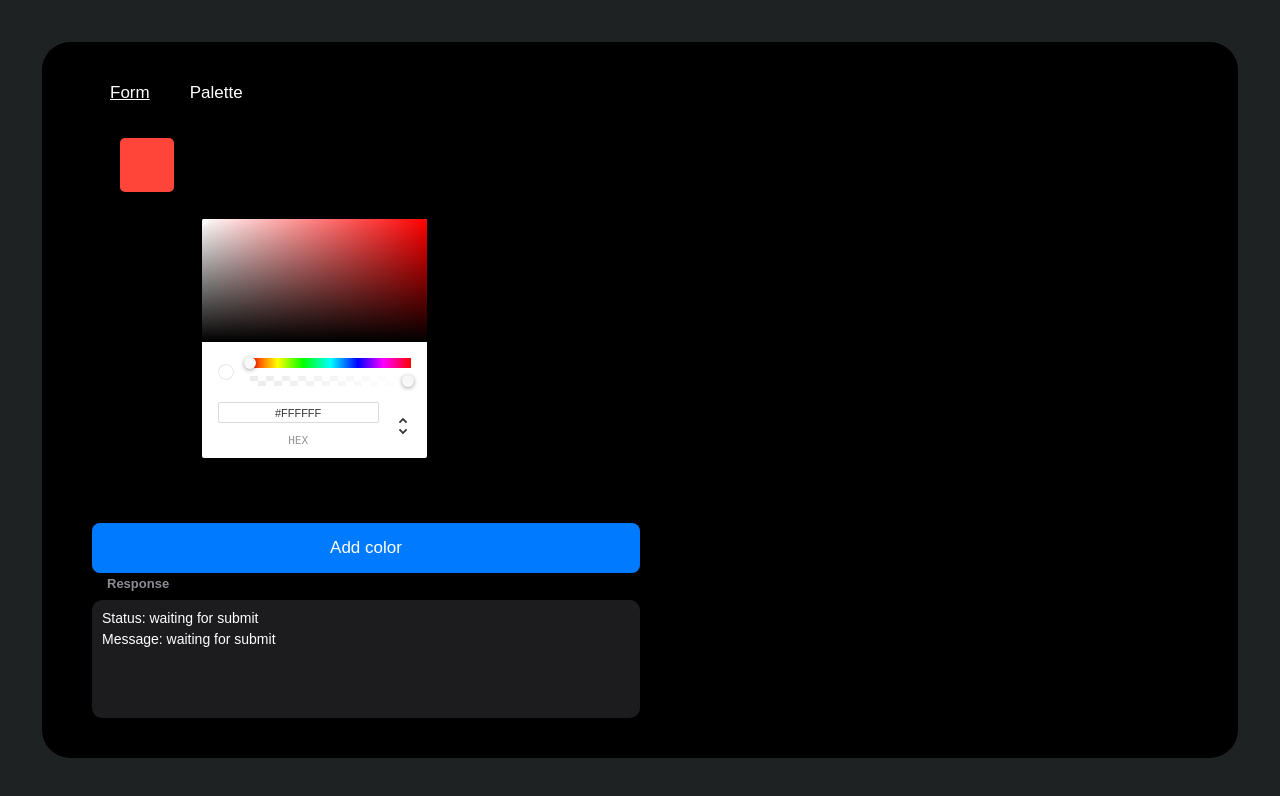
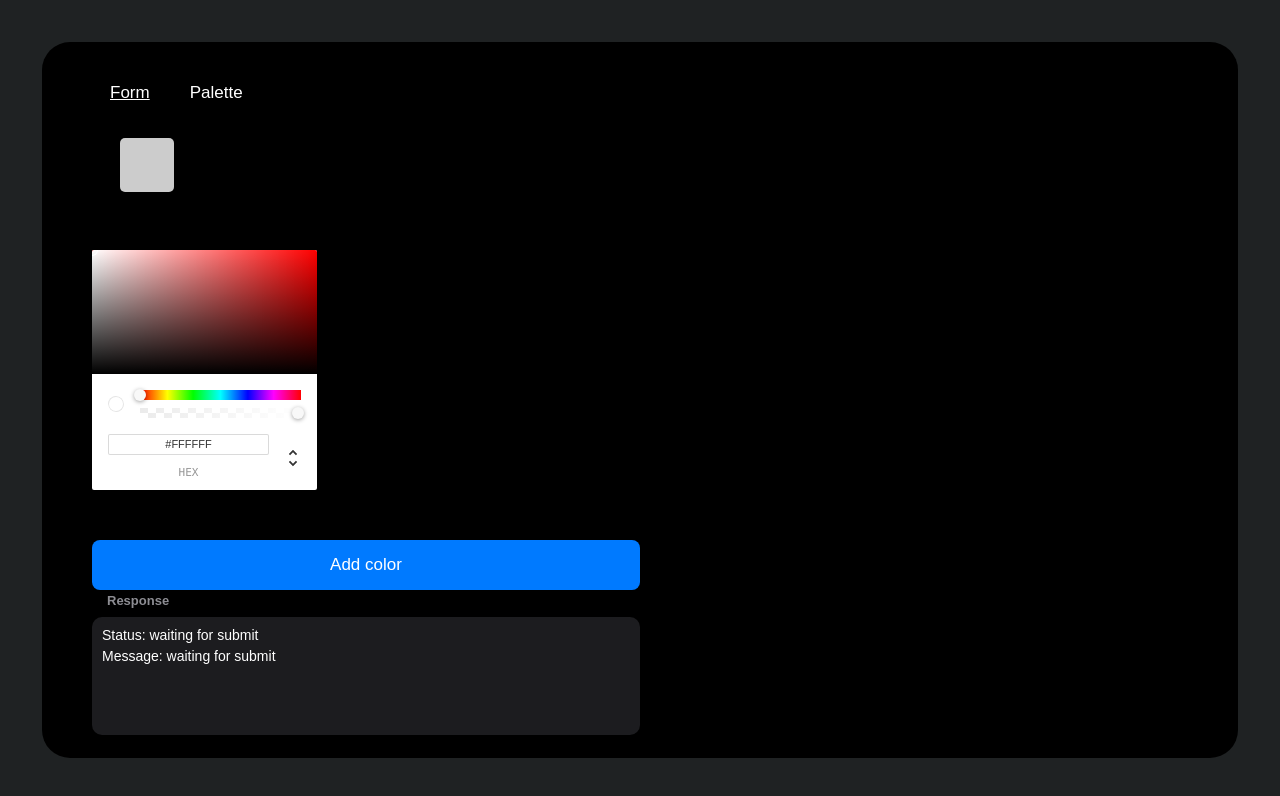
Before and after one commit to Fpsska/DepositFM-Task, a React (Create React App) app: page /DepositFM-Task/Palette in a window 1280 px wide. Both pictures are taken after a click on the button "Add color". Shown: the top 796 px of the page. Built offline with nearby package versions, Linux system fonts and the light colour scheme.

Commit message:
refactor: change logic of addCurrentPaletteTemplate AC, deletePaletteTemplate func & change HTML-structure of PalettePage component & add condition for disabled palette-page__button

```diff
--- a/src/app/actions/paletteActions.js
+++ b/src/app/actions/paletteActions.js
@@ -16,10 +16,10 @@ export const setPaletteVisibleStatus = (status) => {
     }
 }
 
-export const addCurrentPaletteTemplate = (id) => {
+export const addCurrentPaletteTemplate = (data) => {
     return {
         type: ACTION_ADD_CURRENT_PALETTE_TEMPLATE,
-        payload: { id }
+        payload: { data }
     }
 }
 
--- a/src/app/reducers/paletteReducer.js
+++ b/src/app/reducers/paletteReducer.js
@@ -11,43 +11,35 @@ const initialState = {
     paletteData: [
         {
             id: 1,
-            color: "#ff453a",
-            isSelected: false,
+            color: "#ff453a"
         },
         {
             id: 2,
             color: "#ff9f0a",
-            isSelected: false,
         },
         {
             id: 3,
-            color: "#ffd60a",
-            isSelected: false,
+            color: "#ffd60a"
         },
         {
             id: 4,
-            color: "#32d74b",
-            isSelected: false,
+            color: "#32d74b"
         },
         {
             id: 5,
-            color: "#64d2ff",
-            isSelected: false,
+            color: "#64d2ff"
         },
         {
             id: 6,
-            color: "#0a84ff",
-            isSelected: false,
+            color: "#0a84ff"
         },
         {
             id: 7,
-            color: "#bf5af2",
-            isSelected: false,
+            color: "#bf5af2"
         },
         {
             id: 8,
-            color: "#ff375f",
-            isSelected: false,
+            color: "#ff375f"
         },
     ],
     currentPaletteData: [],
@@ -67,7 +59,7 @@ const paletteReducer = (state = initialState, action) => {
         case ACTION_ADD_CURRENT_PALETTE_TEMPLATE:
             return {
                 ...state,
-                currentPaletteData: state.paletteData.filter(item => item.id === action.payload.id),
+                currentPaletteData: [...state.currentPaletteData, action.payload.data]
             }
         case ACTION_DELETE_CURRENT_PALETTE_TEMPLATE:
             return {
--- a/src/components/pages/palettePage/PalettePage.jsx
+++ b/src/components/pages/palettePage/PalettePage.jsx
@@ -1,4 +1,4 @@
-import React, { useEffect } from "react";
+import React, { useEffect, useState } from "react";
 import { useDispatch, useSelector } from "react-redux";
 import { addCurrentPaletteTemplate, setPaletteVisibleStatus, setColorPickerStatus, setCurrentPaletteTemplateColor } from "../../../app/actions/paletteActions";
 import Palette from "../../palette/Palette";
@@ -6,11 +6,17 @@ import { ChromePicker } from 'react-color'
 import "./palettePage.scss"
 
 const PalettePage = () => {
-    const { isColorPickerVisible } = useSelector(state => state.paletteReducer)
+    const { isColorPickerVisible, currentPaletteData } = useSelector(state => state.paletteReducer)
+    const [limit, setLimit] = useState(false)
     const dispatch = useDispatch()
     //
     const addPaletteTemplate = () => {
-        dispatch(addCurrentPaletteTemplate(1))
+        dispatch(addCurrentPaletteTemplate(
+            {
+                id: Math.floor(Math.random() * 100),
+                color: "#ccc"
+            }
+        ))
         dispatch(setPaletteVisibleStatus(true))
         setTimeout(() => {
             dispatch(setColorPickerStatus(true))
@@ -18,13 +24,11 @@ const PalettePage = () => {
     }
 
     const setCurrentPickerColor = (color) => {
-        console.log(color)
         dispatch(setCurrentPaletteTemplateColor(1, color))
     }
 
     const keyHandler = (e) => {
         if (e.code === "Escape") {
-            console.log("!!!")
             dispatch(setColorPickerStatus(false))
         }
     }
@@ -35,11 +39,22 @@ const PalettePage = () => {
             window.removeEventListener("keydown", keyHandler)
         }
     }, [])
+
+    useEffect(() => {
+        if (currentPaletteData.length >= 8) {  // don't work :(
+            setLimit(true)
+        } else {
+            setLimit(false)
+        }
+    }, [currentPaletteData])
     //
     return (
         <div className="palette-page">
             <div className="palette-page__wrapper">
+                <div className="palette-page__palette">
                     <Palette />
+                </div>
+                <div className="palette-page__picker">
                     {
                         isColorPickerVisible
                             ?
@@ -47,7 +62,8 @@ const PalettePage = () => {
                             :
                             <></>
                     }
-                <button className="palette-page__button" onClick={addPaletteTemplate}>Add color</button>
+                </div>
+                <button className="palette-page__button" disabled={limit ? true : false} onClick={addPaletteTemplate}>Add color</button>
             </div>
         </div>
     )
--- a/src/components/pages/palettePage/palettePage.scss
+++ b/src/components/pages/palettePage/palettePage.scss
@@ -23,5 +23,12 @@
             transform: scale(1.05);
             transition: transform 0.35s linear;
         }
+        &:disabled {
+            background-color: rgba($color: #007aff, $alpha: 0.35);
+            cursor: not-allowed;
+        }
+    }
+    &__picker {
+        margin: 50px 0;
     }
 }
--- a/src/components/palette/Palette.jsx
+++ b/src/components/palette/Palette.jsx
@@ -7,7 +7,7 @@ const Palette = () => {
     const { currentPaletteData, isPaletteVisible } = useSelector(state => state.paletteReducer)
     //
     useEffect(() => {
-        console.log(currentPaletteData)
+        console.log("currentPaletteData/", currentPaletteData)
     }, [currentPaletteData])
     return (
         <div className="palette">
@@ -20,6 +20,7 @@ const Palette = () => {
                                 return (
                                     <PaletteTemplate
                                         key={item.id}
+                                        id={item.id}
                                         color={item.color}
                                     />
                                 )
--- a/src/components/palette/PaletteTemplate.jsx
+++ b/src/components/palette/PaletteTemplate.jsx
@@ -1,16 +1,22 @@
 import React from "react";
 import { useDispatch } from "react-redux";
-import { deleteCurrentPaletteTemplate } from "../../app/actions/paletteActions";
+import { deleteCurrentPaletteTemplate, setColorPickerStatus } from "../../app/actions/paletteActions";
 
-const PaletteTemplate = ({ color }) => {
+const PaletteTemplate = ({ color, id }) => {
     const dispatch = useDispatch()
     //
-    const deletePaletteTemplate = () => {
-        dispatch(deleteCurrentPaletteTemplate(1))
+    const deletePaletteTemplate = (e) => {
+        console.log(e.target.parentNode.id)
+        dispatch(deleteCurrentPaletteTemplate(+e.target.parentNode.id))
+    }
+
+    const openColorPicker = () => {
+        // dispatch(setColorPickerStatus(true))
+        // console.log("!!!")
     }
     //
     return (
-        <div style={{ backgroundColor: color }} className="palette__template">
+        <div style={{ backgroundColor: color }} className="palette__template" id={id} onClick={openColorPicker}>
             <button className="palette__button palette__button--delete" onClick={deletePaletteTemplate}></button>
         </div >
     )
--- a/src/components/palette/palette.scss
+++ b/src/components/palette/palette.scss
@@ -20,6 +20,7 @@
     }
     &__button--delete {
         position: absolute;
+        z-index: 2;
         top: -15%;
         right: -15%;
 
@@ -36,8 +37,8 @@
     }
 }
 
-.chrome-picker {
-    position: absolute;
-    top: 20%;
-    left: 10%;
-}
+// .chrome-picker {
+//     position: absolute;
+//     top: 20%;
+//     left: 10%;
+// }
```
Lines whose indentation alone changed are shown as unchanged.
